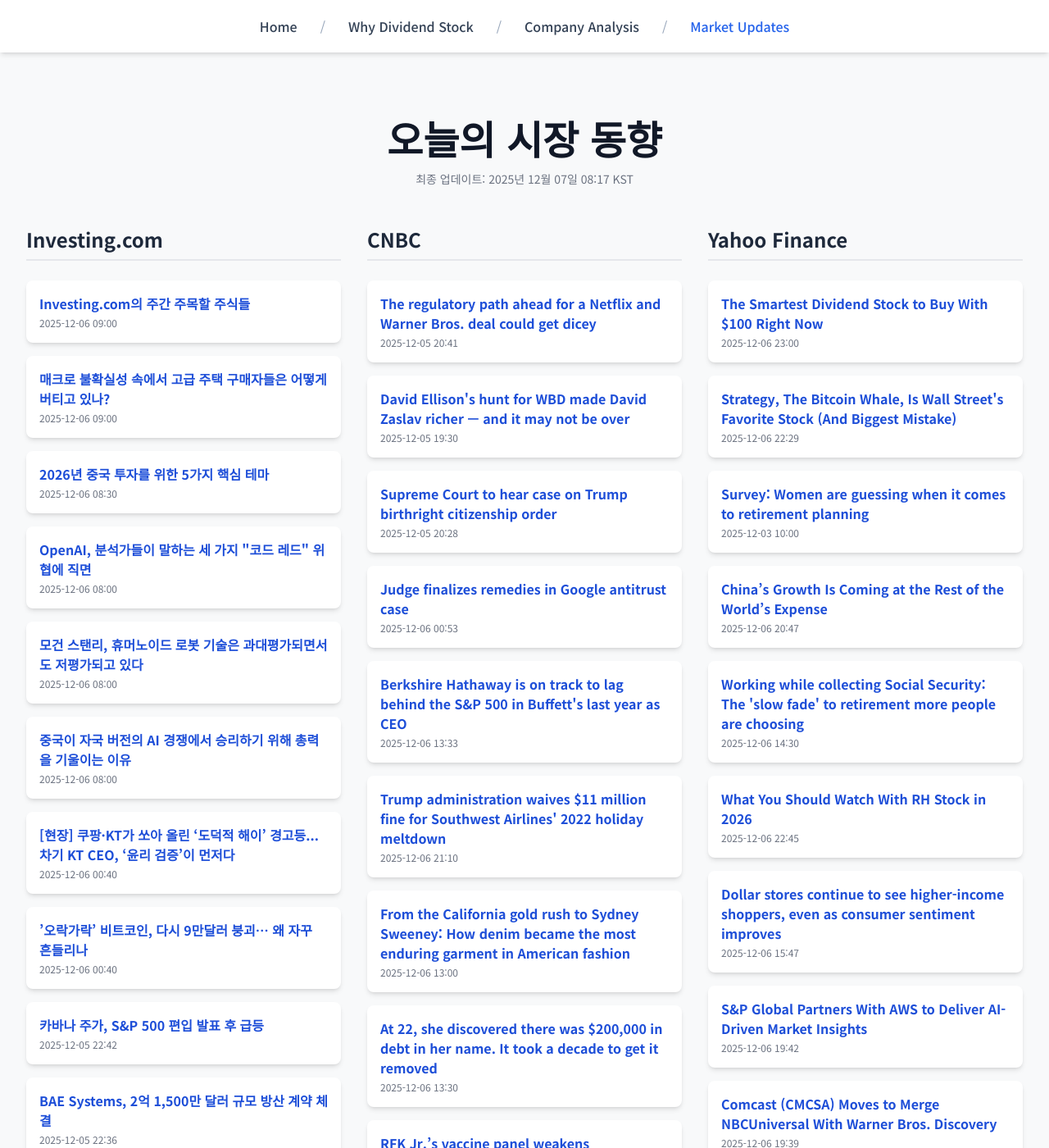
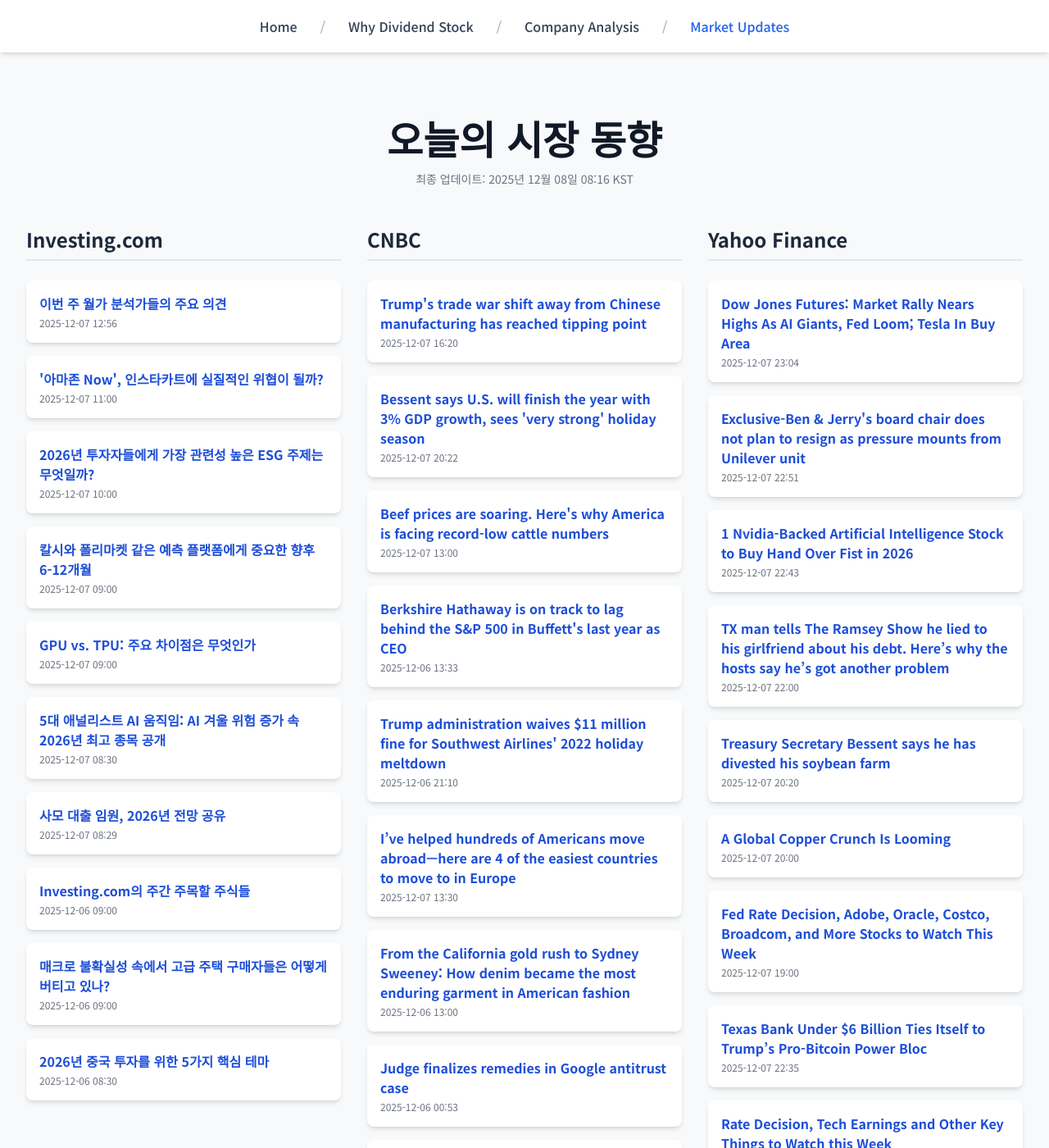
Before and after one commit to Kay-Hwang/my-company-analysis, a Jekyll site: the page built from market-updates.html, in a window 1280 px wide and 1400 px high. Shown: the whole window at 82% size. Built offline with Jekyll 4.4.1, drawn with Linux system fonts in a browser that asks for light colours; nearby versions of some CDN libraries; a script that is not in the unit is left out; some of the changed text lies outside the part shown.

Commit message:
Update daily data

```diff
--- a/_data/latest_data.json
+++ b/_data/latest_data.json
@@ -1,7 +1,49 @@
 {
-  "lastUpdated": "2025년 12월 07일 08:17 KST",
+  "lastUpdated": "2025년 12월 08일 08:16 KST",
   "news": {
     "investing": [
+      {
+        "title": "이번 주 월가 분석가들의 주요 의견",
+        "link": "https://kr.investing.com/news/stock-market-news/article-1745673",
+        "pubDate": "2025-12-07 12:56:23",
+        "summary": "이번 주 월가 분석가들의 주요 의견"
+      },
+      {
+        "title": "'아마존 Now', 인스타카트에 실질적인 위협이 될까?",
+        "link": "https://kr.investing.com/news/stock-market-news/article-1745662",
+        "pubDate": "2025-12-07 11:00:03",
+        "summary": "'아마존 Now', 인스타카트에 실질적인 위협이 될까?"
+      },
+      {
+        "title": "2026년 투자자들에게 가장 관련성 높은 ESG 주제는 무엇일까?",
+        "link": "https://kr.investing.com/news/stock-market-news/article-1745661",
+        "pubDate": "2025-12-07 10:00:04",
+        "summary": "2026년 투자자들에게 가장 관련성 높은 ESG 주제는 무엇일까?"
+      },
+      {
+        "title": "칼시와 폴리마켓 같은 예측 플랫폼에게 중요한 향후 6-12개월",
+        "link": "https://kr.investing.com/news/stock-market-news/article-1745657",
+        "pubDate": "2025-12-07 09:00:11",
+        "summary": "칼시와 폴리마켓 같은 예측 플랫폼에게 중요한 향후 6-12개월"
+      },
+      {
+        "title": "GPU vs. TPU: 주요 차이점은 무엇인가",
+        "link": "https://kr.investing.com/news/stock-market-news/article-1745655",
+        "pubDate": "2025-12-07 09:00:03",
+        "summary": "GPU vs. TPU: 주요 차이점은 무엇인가"
+      },
+      {
+        "title": "5대 애널리스트 AI 움직임: AI 겨울 위험 증가 속 2026년 최고 종목 공개",
+        "link": "https://kr.investing.com/news/stock-market-news/article-1745654",
+        "pubDate": "2025-12-07 08:30:28",
+        "summary": "5대 애널리스트 AI 움직임: AI 겨울 위험 증가 속 2026년 최고 종목 공개"
+      },
+      {
+        "title": "사모 대출 임원, 2026년 전망 공유",
+        "link": "https://kr.investing.com/news/stock-market-news/article-1745653",
+        "pubDate": "2025-12-07 08:29:35",
+        "summary": "사모 대출 임원, 2026년 전망 공유"
+      },
       {
         "title": "Investing.com의 주간 주목할 주식들",
         "link": "https://kr.investing.com/news/stock-market-news/article-1745586",
@@ -19,74 +61,26 @@
         "link": "https://kr.investing.com/news/stock-market-news/article-1745584",
         "pubDate": "2025-12-06 08:30:04",
         "summary": "2026년 중국 투자를 위한 5가지 핵심 테마"
-      },
-      {
-        "title": "OpenAI, 분석가들이 말하는 세 가지 \"코드 레드\" 위협에 직면",
-        "link": "https://kr.investing.com/news/stock-market-news/article-1745581",
-        "pubDate": "2025-12-06 08:00:09",
-        "summary": "OpenAI, 분석가들이 말하는 세 가지 \"코드 레드\" 위협에 직면"
-      },
-      {
-        "title": "모건 스탠리, 휴머노이드 로봇 기술은 과대평가되면서도 저평가되고 있다",
-        "link": "https://kr.investing.com/news/stock-market-news/article-1745582",
-        "pubDate": "2025-12-06 08:00:06",
-        "summary": "모건 스탠리, 휴머노이드 로봇 기술은 과대평가되면서도 저평가되고 있다"
-      },
-      {
-        "title": "중국이 자국 버전의 AI 경쟁에서 승리하기 위해 총력을 기울이는 이유",
-        "link": "https://kr.investing.com/news/stock-market-news/article-1745583",
-        "pubDate": "2025-12-06 08:00:03",
-        "summary": "중국이 자국 버전의 AI 경쟁에서 승리하기 위해 총력을 기울이는 이유"
-      },
-      {
-        "title": "[현장] 쿠팡·KT가 쏘아 올린 ‘도덕적 해이’ 경고등... 차기 KT CEO, ‘윤리 검증’이 먼저다",
-        "link": "https://kr.investing.com/news/stock-market-news/article-1745494",
-        "pubDate": "2025-12-06 00:40:45",
-        "summary": "[현장] 쿠팡·KT가 쏘아 올린 ‘도덕적 해이’ 경고등... 차기 KT CEO, ‘윤리 검증’이 먼저다"
-      },
-      {
-        "title": "’오락가락’ 비트코인, 다시 9만달러 붕괴… 왜 자꾸 흔들리나",
-        "link": "https://kr.investing.com/news/stock-market-news/article-1745493",
-        "pubDate": "2025-12-06 00:40:37",
-        "summary": "’오락가락’ 비트코인, 다시 9만달러 붕괴… 왜 자꾸 흔들리나"
-      },
-      {
-        "title": "카바나 주가, S&P 500 편입 발표 후 급등",
-        "link": "https://kr.investing.com/news/stock-market-news/article-93CH-1745440",
-        "pubDate": "2025-12-05 22:42:18",
-        "summary": "카바나 주가, S&P 500 편입 발표 후 급등"
-      },
-      {
-        "title": "BAE Systems, 2억 1,500만 달러 규모 방산 계약 체결",
-        "link": "https://kr.investing.com/news/stock-market-news/article-93CH-1745432",
-        "pubDate": "2025-12-05 22:36:47",
-        "summary": "BAE Systems, 2억 1,500만 달러 규모 방산 계약 체결"
       }
     ],
     "cnbc": [
       {
-        "title": "The regulatory path ahead for a Netflix and Warner Bros. deal could get dicey",
-        "link": "https://www.cnbc.com/2025/12/05/netflix-warner-bros-deal-regulatory-questions.html",
-        "pubDate": "Fri, 05 Dec 2025 20:41:56 GMT",
-        "summary": "Regulatory questions are already rising about Netflix's deal to combine its business with WBD's streaming service HBO Max and film studio Warner Bros."
+        "title": "Trump's trade war shift away from Chinese manufacturing has reached tipping point",
+        "link": "https://www.cnbc.com/2025/12/07/trump-tariffs-trade-war-china-manufacturing-supply-chain.html",
+        "pubDate": "Sun, 07 Dec 2025 16:20:50 GMT",
+        "summary": "A long-term supply chain shift is pulling the rest of Asia even with manufacturing giant China. For importers, a short-term cash crunch from tariffs is looming."
       },
       {
-        "title": "David Ellison's hunt for WBD made David Zaslav richer — and it may not be over",
-        "link": "https://www.cnbc.com/2025/12/05/paramount-david-ellison-wbd-bidding-war-hostile-bid.html",
-        "pubDate": "Fri, 05 Dec 2025 19:30:24 GMT",
-        "summary": "Paramount is considering taking an offer to WBD shareholders, thinking its deal has a better chance of gaining regulatory approval than Netflix's, sources said."
+        "title": "Bessent says U.S. will finish the year with 3% GDP growth, sees 'very strong' holiday season",
+        "link": "https://www.cnbc.com/2025/12/07/bessent-gdp-growth.html",
+        "pubDate": "Sun, 07 Dec 2025 20:22:42 GMT",
+        "summary": "Treasury Secretary Scott Bessent said the economy will end the year on strong footing and said the president was disappointed in economic coverage in the media."
       },
       {
-        "title": "Supreme Court to hear case on Trump birthright citizenship order",
-        "link": "https://www.cnbc.com/2025/12/05/trump-birthright-citizenship-supreme-court.html",
-        "pubDate": "Fri, 05 Dec 2025 20:28:26 GMT",
-        "summary": "The U.S. Constitution's 14th Amendment had been understood to grant citizenship to children born in the country, even if their parents are not citizens."
-      },
-      {
-        "title": "Judge finalizes remedies in Google antitrust case",
-        "link": "https://www.cnbc.com/2025/12/05/judge-finalize-remedies-in-google-antitrust-case.html",
-        "pubDate": "Sat, 06 Dec 2025 00:53:56 GMT",
-        "summary": "A U.S. judge on Friday finalized his decision for the consequences Google will face for its search monopoly ruling, adding new details to the decided remedies."
+        "title": "Beef prices are soaring. Here's why America is facing record-low cattle numbers",
+        "link": "https://www.cnbc.com/2025/12/07/beef-prices-are-soaring-heres-why-thats-hard-to-fix.html",
+        "pubDate": "Sun, 07 Dec 2025 13:00:01 GMT",
+        "summary": "Beef prices are up about 15% over the past year as ranchers face record low cattle herds amidst years of drought throughout U.S. farmlands."
       },
       {
         "title": "Berkshire Hathaway is on track to lag behind the S&P 500 in Buffett's last year as CEO",
@@ -101,90 +95,96 @@
         "summary": "The Trump administration said it will forgive the last $11 million of a fine against Southwest Airlines that stems from the carrier's 2022 holiday meltdown."
       },
       {
+        "title": "I’ve helped hundreds of Americans move abroad—here are 4 of the easiest countries to move to in Europe",
+        "link": "https://www.cnbc.com/2025/12/07/i-help-americans-move-abroad-easiest-countries-to-move-to-in-europe.html",
+        "pubDate": "Sun, 07 Dec 2025 13:30:01 GMT",
+        "summary": "\"A few European countries now allow in-country applications,\" says She Hit Refresh founder Cepee Tabibian. These 4 let you move first and handle visa paperwork later."
+      },
+      {
         "title": "From the California gold rush to Sydney Sweeney: How denim became the most enduring garment in American fashion",
         "link": "https://www.cnbc.com/2025/12/06/the-history-of-denim-and-how-jeans-were-created.html",
         "pubDate": "Sat, 06 Dec 2025 13:00:01 GMT",
         "summary": "The American blue jean was created in 1873 by tailor Jacob Davis, who patented the design with Levi Strauss, founder of the eponymous denim retailer"
       },
       {
-        "title": "At 22, she discovered there was $200,000 in debt in her name. It took a decade to get it removed",
-        "link": "https://www.cnbc.com/2025/12/06/loan-fraud-author-tells-of-discovering-200000-in-debt-in-her-name.html",
-        "pubDate": "Sat, 06 Dec 2025 13:30:01 GMT",
-        "summary": "In her new book, Kristin Collier tells the story of how she ended up with over $200,000 in debt that she knew nothing about. Her mother had answers."
+        "title": "Judge finalizes remedies in Google antitrust case",
+        "link": "https://www.cnbc.com/2025/12/05/judge-finalize-remedies-in-google-antitrust-case.html",
+        "pubDate": "Sat, 06 Dec 2025 00:53:56 GMT",
+        "summary": "A U.S. judge on Friday finalized his decision for the consequences Google will face for its search monopoly ruling, adding new details to the decided remedies."
       },
       {
-        "title": "RFK Jr.’s vaccine panel weakens recommendation on hepatitis B shot for babies, scrapping universal guidance",
-        "link": "https://www.cnbc.com/2025/12/05/hepatitis-b-vaccine-babies-rfk-jr-cdc.html",
-        "pubDate": "Fri, 05 Dec 2025 18:04:31 GMT",
-        "summary": "Some public health experts expressed concerns the recommendation could lead to an increase in hepatitis B infections in babies."
+        "title": "These 401(k) changes are coming in 2026 — one is 'impactful' for higher earners, CFP says",
+        "link": "https://www.cnbc.com/2025/12/07/these-big-401k-changes-are-coming-in-2026-what-it-means-for-you.html",
+        "pubDate": "Sun, 07 Dec 2025 15:15:01 GMT",
+        "summary": "There are key changes for 401(k) plans coming in 2026. Here's how those updates could impact higher earners."
       },
       {
-        "title": "'Terrifying': Why U.S. senator in top intel post wants more spying on Chinese companies",
-        "link": "https://www.cnbc.com/2025/12/06/china-us-technology-spying-senate-concerns.html",
-        "pubDate": "Sat, 06 Dec 2025 16:25:58 GMT",
-        "summary": "Chinese biotech BGI will pass Huawei in scale and threat, says Sen. Mark Warner. 'It's terrifying,' he said at CNBC event, pushing for more corporate spying."
+        "title": "David Ellison's hunt for WBD made David Zaslav richer — and it may not be over",
+        "link": "https://www.cnbc.com/2025/12/05/paramount-david-ellison-wbd-bidding-war-hostile-bid.html",
+        "pubDate": "Sun, 07 Dec 2025 03:49:11 GMT",
+        "summary": "Paramount is considering taking an offer to WBD shareholders, thinking its deal has a better chance of gaining regulatory approval than Netflix's, sources said."
       }
     ],
     "yahoo": [
       {
-        "title": "The Smartest Dividend Stock to Buy With $100 Right Now",
-        "link": "https://finance.yahoo.com/news/smartest-dividend-stock-buy-100-230000807.html",
-        "pubDate": "2025-12-06T23:00:00Z",
-        "summary": "The Smartest Dividend Stock to Buy With $100 Right Now"
+        "title": "Dow Jones Futures: Market Rally Nears Highs As AI Giants, Fed Loom; Tesla In Buy Area",
+        "link": "https://www.investors.com/market-trend/stock-market-today/dow-jones-futures-bullish-trend-ai-giants-broadcom-fed-meeting-tesla-stock/?src=A00220&yptr=yahoo",
+        "pubDate": "2025-12-07T23:04:32Z",
+        "summary": "Dow Jones Futures: Market Rally Nears Highs As AI Giants, Fed Loom; Tesla In Buy Area"
       },
       {
-        "title": "Strategy, The Bitcoin Whale, Is Wall Street's Favorite Stock (And Biggest Mistake)",
-        "link": "https://www.investors.com/news/mstr-stock-strategy-bitcoin-analyst-price-targets-upside/?src=A00220&yptr=yahoo",
-        "pubDate": "2025-12-06T22:29:31Z",
-        "summary": "Strategy, The Bitcoin Whale, Is Wall Street's Favorite Stock (And Biggest Mistake)"
+        "title": "Exclusive-Ben & Jerry's board chair does not plan to resign as pressure mounts from Unilever unit",
+        "link": "https://finance.yahoo.com/news/exclusive-ben-jerrys-board-chair-225146972.html",
+        "pubDate": "2025-12-07T22:51:46Z",
+        "summary": "Exclusive-Ben & Jerry's board chair does not plan to resign as pressure mounts from Unilever unit"
       },
       {
-        "title": "Survey: Women are guessing when it comes to retirement planning",
-        "link": "https://finance.yahoo.com/news/survey-women-are-guessing-when-it-comes-to-retirement-planning-100049124.html",
-        "pubDate": "2025-12-03T10:00:49Z",
-        "summary": "Survey: Women are guessing when it comes to retirement planning"
+        "title": "1 Nvidia-Backed Artificial Intelligence Stock to Buy Hand Over Fist in 2026",
+        "link": "https://finance.yahoo.com/news/1-nvidia-backed-artificial-intelligence-224300049.html",
+        "pubDate": "2025-12-07T22:43:00Z",
+        "summary": "1 Nvidia-Backed Artificial Intelligence Stock to Buy Hand Over Fist in 2026"
       },
       {
-        "title": "China’s Growth Is Coming at the Rest of the World’s Expense",
-        "link": "https://www.wsj.com/economy/trade/chinas-growth-is-coming-at-the-rest-of-the-worlds-expense-99420396?siteid=yhoof2&yptr=yahoo",
-        "pubDate": "2025-12-06T20:47:00Z",
-        "summary": "China’s Growth Is Coming at the Rest of the World’s Expense"
+        "title": "TX man tells The Ramsey Show he lied to his girlfriend about his debt. Here’s why the hosts say he’s got another problem",
+        "link": "https://finance.yahoo.com/news/tx-man-tells-ramsey-show-220000235.html",
+        "pubDate": "2025-12-07T22:00:00Z",
+        "summary": "TX man tells The Ramsey Show he lied to his girlfriend about his debt. Here’s why the hosts say he’s got another problem"
       },
       {
-        "title": "Working while collecting Social Security: The 'slow fade' to retirement more people are choosing",
-        "link": "https://finance.yahoo.com/news/working-while-collecting-social-security-the-slow-fade-to-retirement-more-people-are-choosing-143051347.html",
-        "pubDate": "2025-12-06T14:30:51Z",
-        "summary": "Working while collecting Social Security: The 'slow fade' to retirement more people are choosing"
+        "title": "Treasury Secretary Bessent says he has divested his soybean farm",
+        "link": "https://finance.yahoo.com/news/treasury-secretary-bessent-says-divested-202053875.html",
+        "pubDate": "2025-12-07T20:20:53Z",
+        "summary": "Treasury Secretary Bessent says he has divested his soybean farm"
       },
       {
-        "title": "What You Should Watch With RH Stock in 2026",
-        "link": "https://finance.yahoo.com/news/watch-rh-stock-2026-224500036.html",
-        "pubDate": "2025-12-06T22:45:00Z",
-        "summary": "What You Should Watch With RH Stock in 2026"
+        "title": "A Global Copper Crunch Is Looming",
+        "link": "https://finance.yahoo.com/news/global-copper-crunch-looming-200000631.html",
+        "pubDate": "2025-12-07T20:00:00Z",
+        "summary": "A Global Copper Crunch Is Looming"
       },
       {
-        "title": "Dollar stores continue to see higher-income shoppers, even as consumer sentiment improves",
-        "link": "https://finance.yahoo.com/news/dollar-stores-continue-to-see-higher-income-shoppers-even-as-consumer-sentiment-improves-154708435.html",
-        "pubDate": "2025-12-06T15:47:08Z",
-        "summary": "Dollar stores continue to see higher-income shoppers, even as consumer sentiment improves"
+        "title": "Fed Rate Decision, Adobe, Oracle, Costco, Broadcom, and More Stocks to Watch This Week",
+        "link": "https://www.barrons.com/articles/fed-rate-decision-adobe-oracle-costco-broadcom-c2d28c54?siteid=yhoof2&yptr=yahoo",
+        "pubDate": "2025-12-07T19:00:00Z",
+        "summary": "Fed Rate Decision, Adobe, Oracle, Costco, Broadcom, and More Stocks to Watch This Week"
       },
       {
-        "title": "S&P Global Partners With AWS to Deliver AI-Driven Market Insights",
-        "link": "https://finance.yahoo.com/news/p-global-partners-aws-deliver-194209286.html",
-        "pubDate": "2025-12-06T19:42:09Z",
-        "summary": "S&P Global Partners With AWS to Deliver AI-Driven Market Insights"
+        "title": "Texas Bank Under $6 Billion Ties Itself to Trump’s Pro-Bitcoin Power Bloc",
+        "link": "https://finance.yahoo.com/news/texas-bank-under-6-billion-223546325.html",
+        "pubDate": "2025-12-07T22:35:46Z",
+        "summary": "Texas Bank Under $6 Billion Ties Itself to Trump’s Pro-Bitcoin Power Bloc"
       },
       {
-        "title": "Comcast (CMCSA) Moves to Merge NBCUniversal With Warner Bros. Discovery",
-        "link": "https://finance.yahoo.com/news/comcast-cmcsa-moves-merge-nbcuniversal-193944281.html",
-        "pubDate": "2025-12-06T19:39:44Z",
-        "summary": "Comcast (CMCSA) Moves to Merge NBCUniversal With Warner Bros. Discovery"
+        "title": "Rate Decision, Tech Earnings and Other Key Things to Watch this Week",
+        "link": "https://finance.yahoo.com/news/rate-decision-tech-earnings-other-180002494.html",
+        "pubDate": "2025-12-07T18:00:02Z",
+        "summary": "Rate Decision, Tech Earnings and Other Key Things to Watch this Week"
       },
       {
-        "title": "Why more retirees may be warming up to crypto",
-        "link": "https://finance.yahoo.com/news/why-more-retirees-may-be-warming-up-to-crypto-170017655.html",
-        "pubDate": "2025-12-04T17:00:17Z",
-        "summary": "Why more retirees may be warming up to crypto"
+        "title": "Costco’s Trump Lawsuit and Q1 2026 Earnings: What Investors Need to Watch",
+        "link": "https://finance.yahoo.com/news/costco-trump-lawsuit-q1-2026-174903127.html",
+        "pubDate": "2025-12-07T17:49:03Z",
+        "summary": "Costco’s Trump Lawsuit and Q1 2026 Earnings: What Investors Need to Watch"
       }
     ]
   }
```
